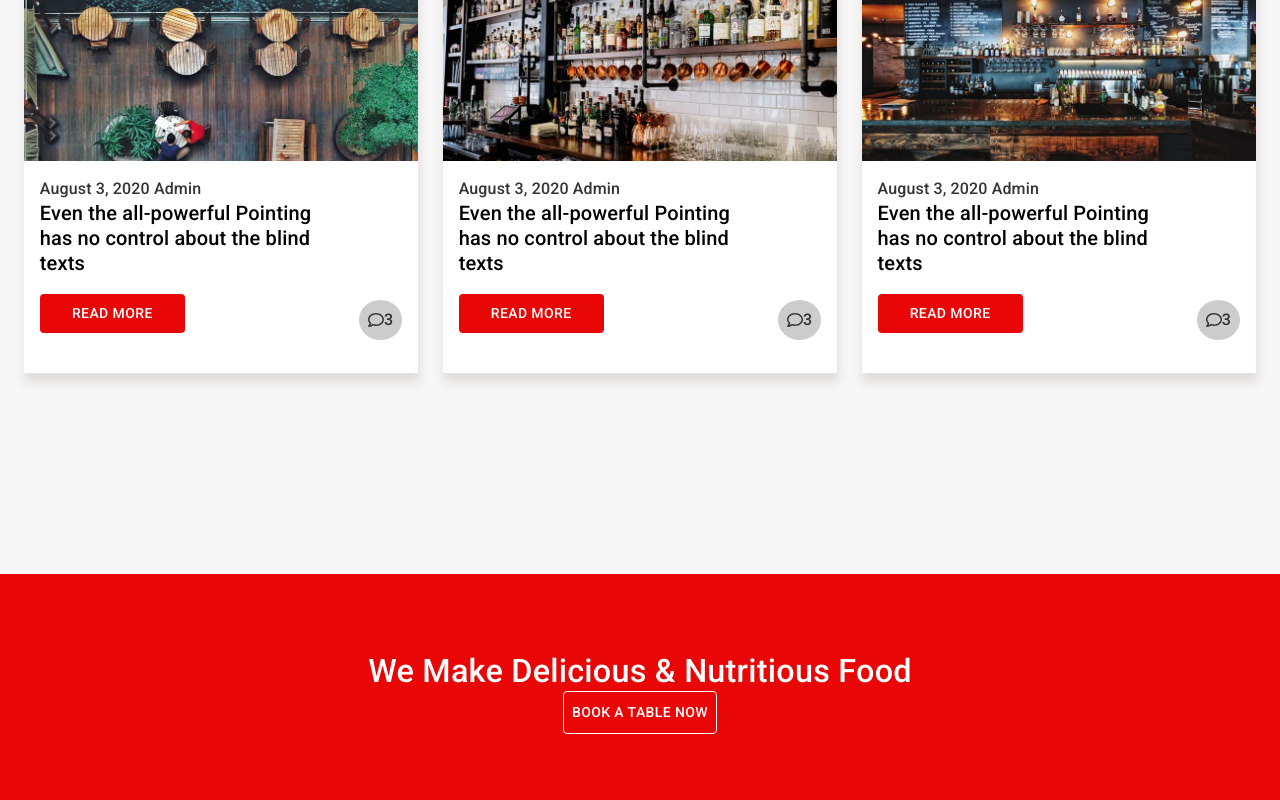
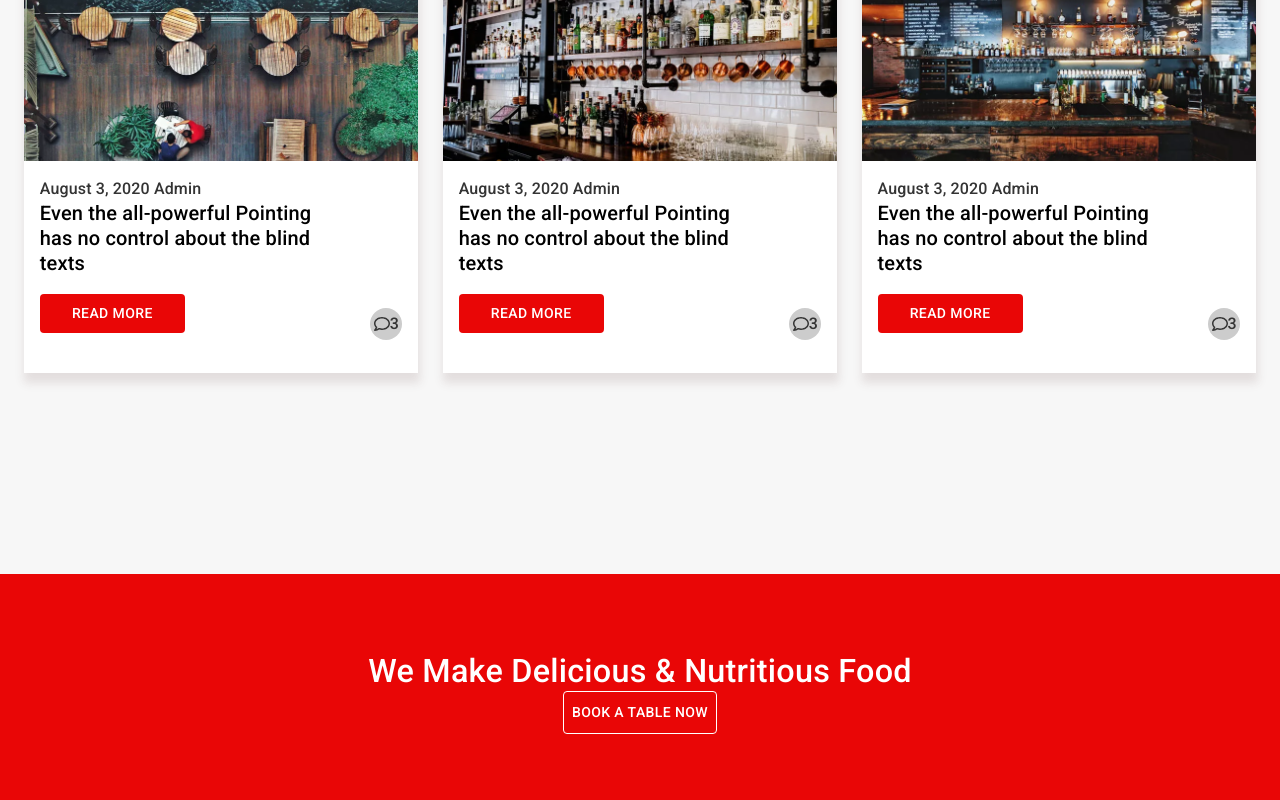
Before and after one commit to ay19b/restaurant, a React (Create React App) app: page / in a window 1280 px wide. Shown: the part 5665-6465 px from the top of the page. Built offline with nearby package versions, Linux system fonts and the light colour scheme.

Commit message:
first commit

```diff
--- a/src/component/about/about.css
+++ b/src/component/about/about.css
@@ -132,11 +132,13 @@
     line-height: 35px;
 	width: 50%;
 }
-@media screen and (max-width: 900px){
+@media screen and (max-width: 935px){
 .card {
     width: 80%;
 }
-
+.card .header{
+    margin-top: 3rem;
+}
 .react-datepicker__input-container input {
     padding: 4%;
 }
--- a/src/component/blog/blog.css
+++ b/src/component/blog/blog.css
@@ -75,8 +75,8 @@
     color:white;
 }
 .tls .cmnt{
-    width: 12%;
-    height: 70%;
+    width: 2rem;
+    height: 2rem;
     border-radius: 50%;
     border: none;
     background-color: #ccc;
--- a/src/component/chef/chef.js
+++ b/src/component/chef/chef.js
@@ -1,5 +1,5 @@
 import React, {useEffect } from "react";
-import {Typography, Container,Grid,Badge,Button,InputAdornment,TextField} from '@material-ui/core'
+import {Typography, Container,Button} from '@material-ui/core'
 import './chef.css'
 import Data from './data'
 import Chef4 from '../../images/chef-4.webp'
--- a/src/component/navbar/header.js
+++ b/src/component/navbar/header.js
@@ -30,6 +30,12 @@ function Header() {
   useEffect(() => {
     changeBackground()
     window.addEventListener('scroll',changeBackground)
+    if(showLinks){
+      document.body.style.position='fixed'
+    }
+    if(!showLinks){
+      document.body.style.position='unset'
+    }
   })
 
 
```
